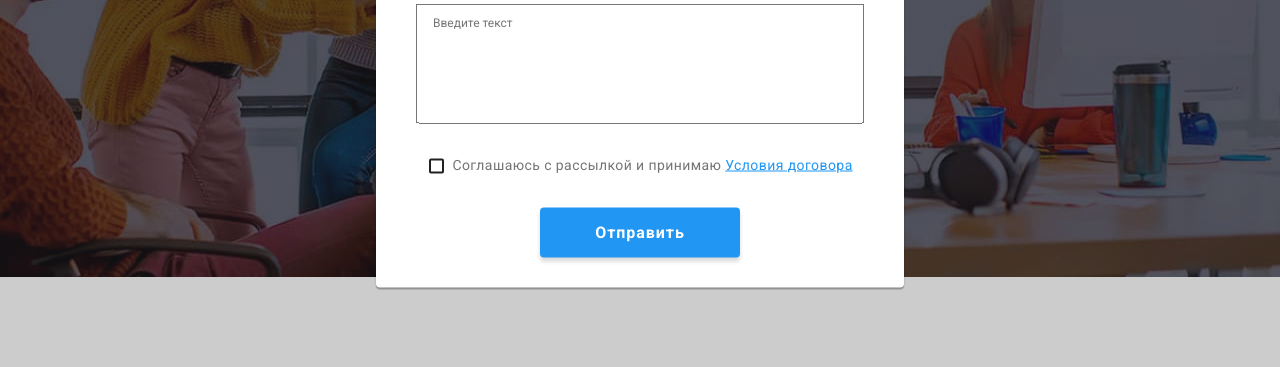
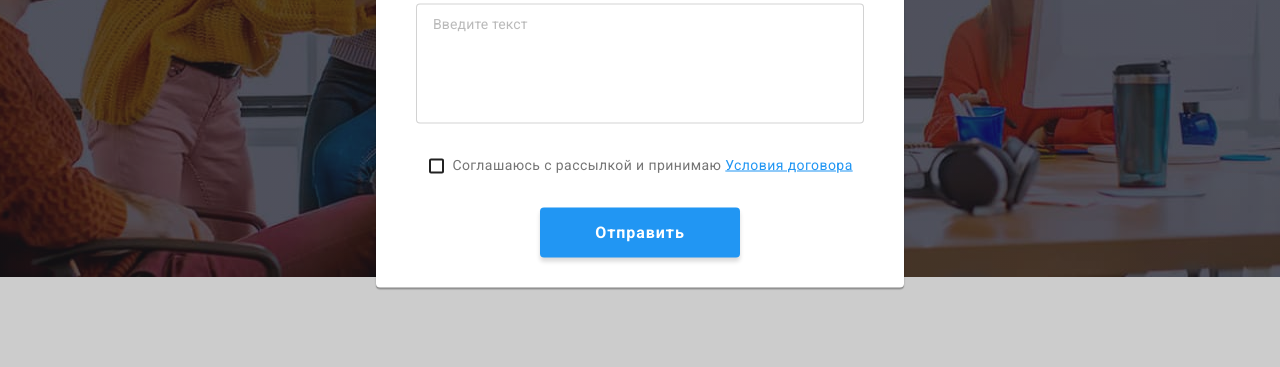
Before and after one commit to Oleksandr-ndk/goit-markup-hw-06, a plain HTML site: page index.html in a window 1280 px wide. Both pictures are taken after a click on the button "Заказать услугу". Shown: the part 403-770 px from the top of the page. Drawn offline with nearby package versions, Linux system fonts and the light colour scheme.

Commit message:
Добавляет стили

```diff
--- a/css/style.css
+++ b/css/style.css
@@ -594,6 +594,8 @@ padding: 30px;
   box-sizing: border-box;
   filter: drop-shadow(0px 4px 4px rgba(0, 0, 0, 0.15));
   border-radius: 4px;
+
+  transition: border-color 250ms cubic-bezier(0.4, 0, 0.2, 1);
 }
 
 .footer-subscribe-input:focus {
@@ -891,6 +893,26 @@ fill: var(--accent-color);
   resize: none;
   margin-top: 4px;
   margin-bottom: 20px;
+
+  border: 1px solid rgba(33, 33, 33, 0.2);
+  box-sizing: border-box;
+  border-radius: 4px;
+
+  transition: border-color 250ms cubic-bezier(0.4, 0, 0.2, 1);
+}
+
+.modal-form-message:focus {
+  border-color: var(--accent-color);
+  outline: none;
+}
+
+.modal-form-message::placeholder {
+  font-weight: 400;
+  font-size: 14px;
+  line-height: 1.14;
+  letter-spacing: 0.01em;
+
+  color: rgba(117, 117, 117, 0.5);
 }
 
 .modal-form-checkbox-policy {
```
